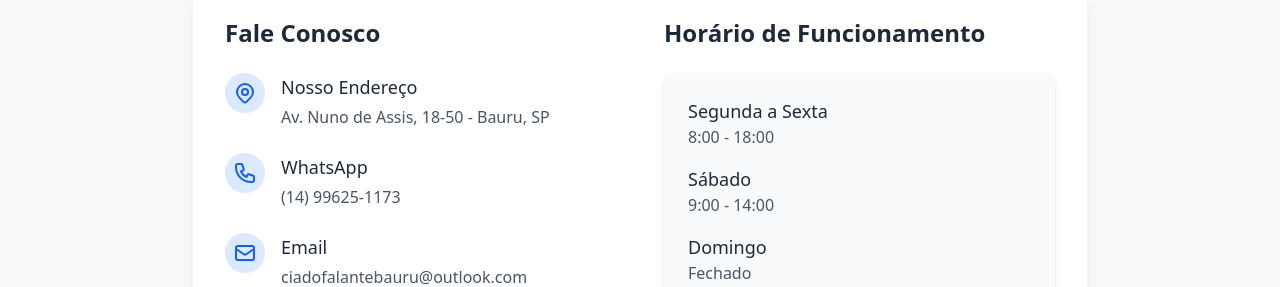
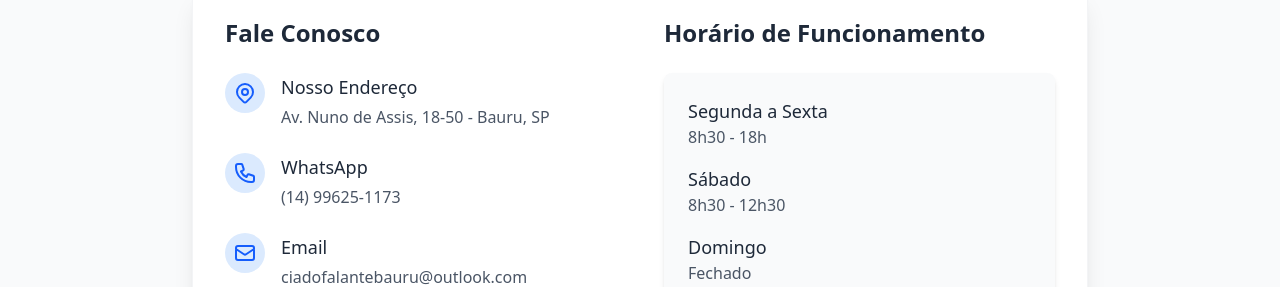
Before and after one commit to leonakao/cia-do-falante, a React (Vite) app: page / in a window 1280 px wide. Shown: the part 2400-2687 px from the top of the page. Built offline with nearby package versions, Linux system fonts and the light colour scheme.

Commit message:
Update business hours and add company logo

```diff
--- a/src/components/sections/ContactSection.tsx
+++ b/src/components/sections/ContactSection.tsx
@@ -67,11 +67,11 @@
                 <div className="space-y-4">
                   <div>
                     <h5 className="font-medium text-gray-800 text-lg">Segunda a Sexta</h5>
-                    <p className="text-gray-600">8:00 - 18:00</p>
+                    <p className="text-gray-600">8h30 - 18h</p>
                   </div>
                   <div>
                     <h5 className="font-medium text-gray-800 text-lg">Sábado</h5>
-                    <p className="text-gray-600">9:00 - 14:00</p>
+                    <p className="text-gray-600">8h30 - 12h30</p>
                   </div>
                   <div>
                     <h5 className="font-medium text-gray-800 text-lg">Domingo</h5>
```
Also changed, not shown: public/images/logo.png (added).
